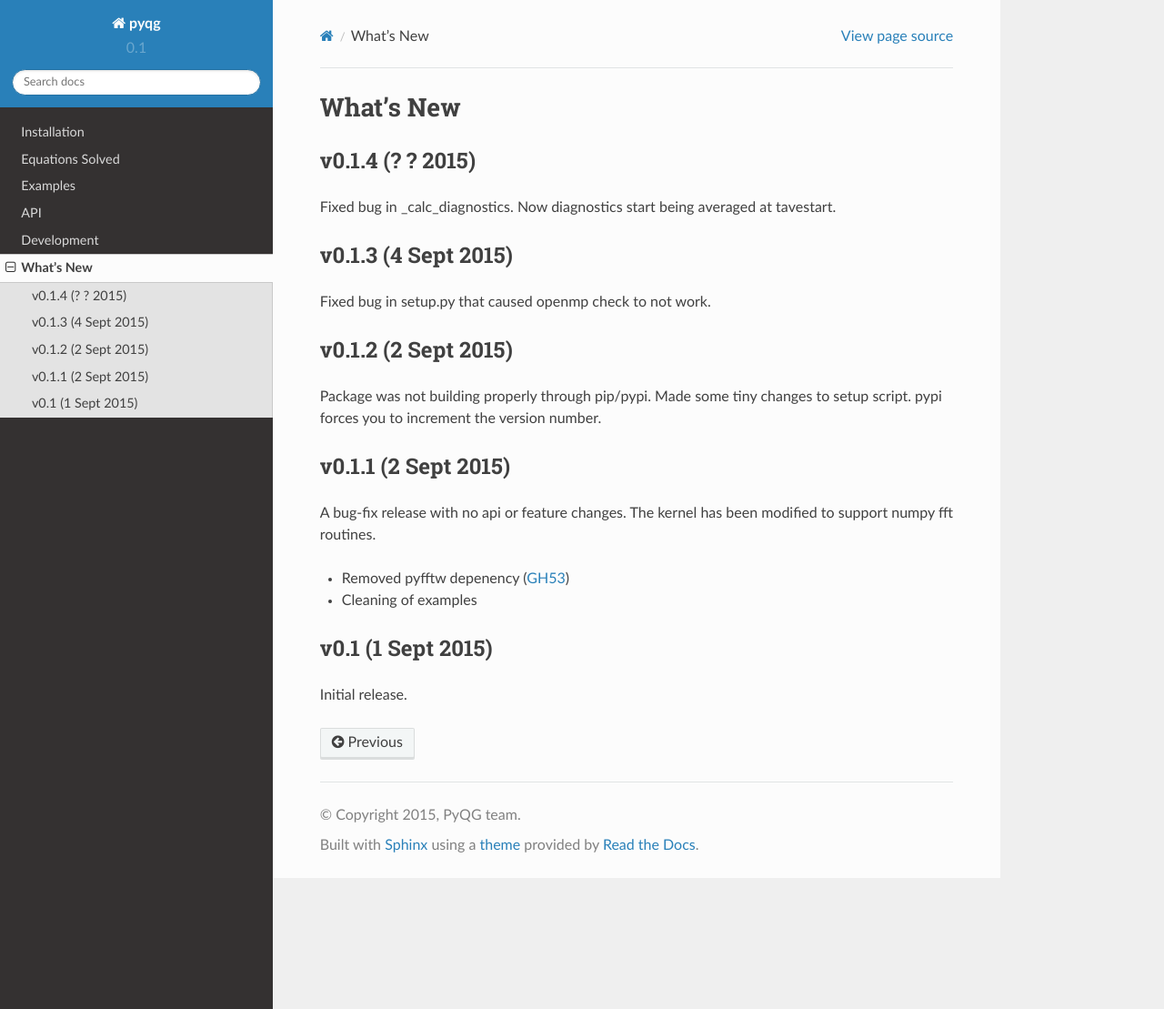
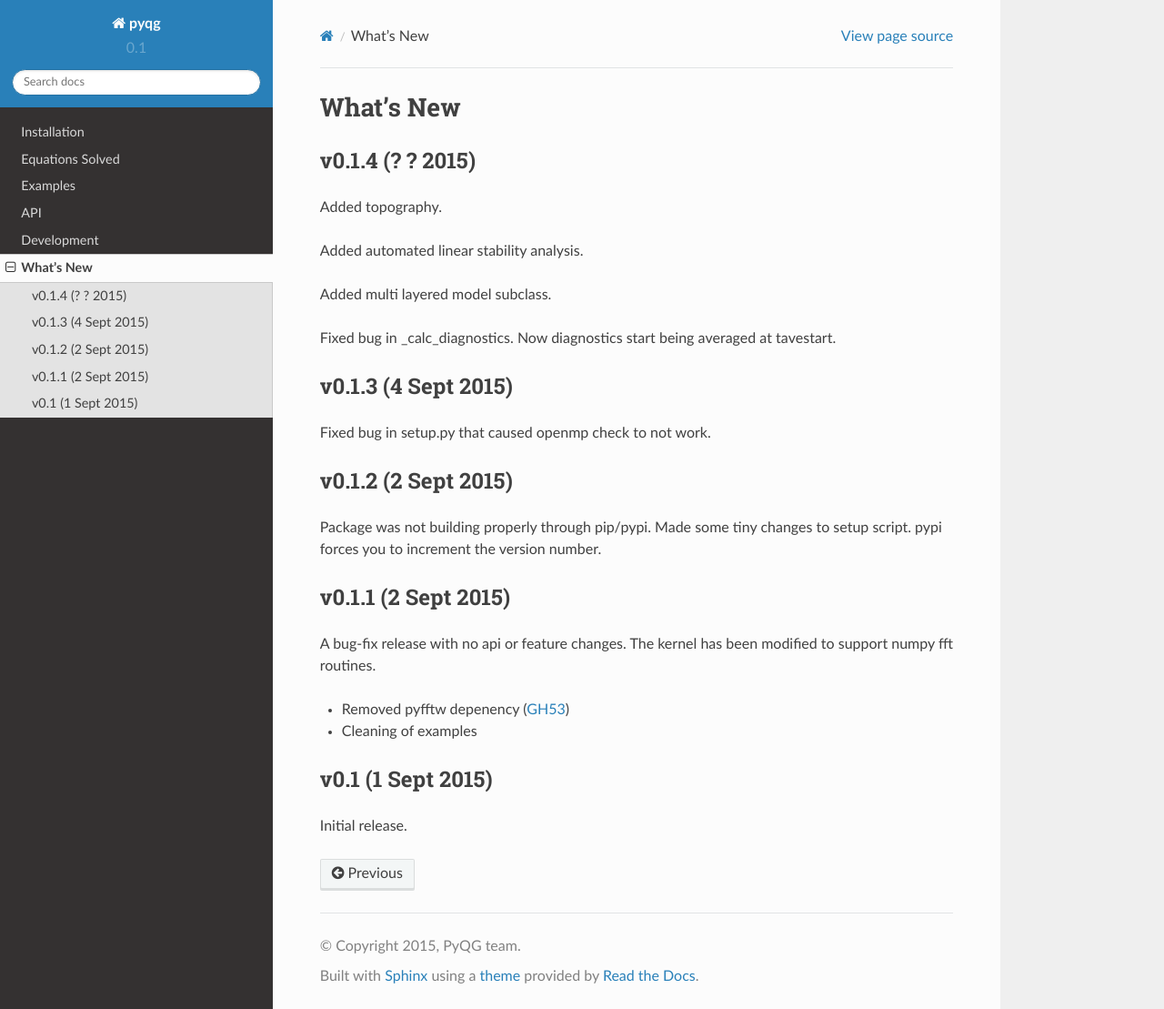
Before and after one commit to pyqg/pyqg, a Sphinx documentation site: the page built from docs/whats-new.rst, in a window 1280 px wide and 1109 px high. Shown: the whole window at 91% size. Built offline with Sphinx 7.4.7 and the Read the Docs theme 2.0.0, drawn with Linux system fonts in a browser that asks for light colours.

Commit message:
Updates whatsnew

```diff
--- a/docs/whats-new.rst
+++ b/docs/whats-new.rst
@@ -3,6 +3,12 @@ What's New
 
 v0.1.4 (? ? 2015)
 --------------------
+
+Added topography.
+
+Added automated linear stability analysis.
+
+Added multi layered model subclass.
 
 Fixed bug in _calc_diagnostics. Now diagnostics start being averaged at
 tavestart.
```
